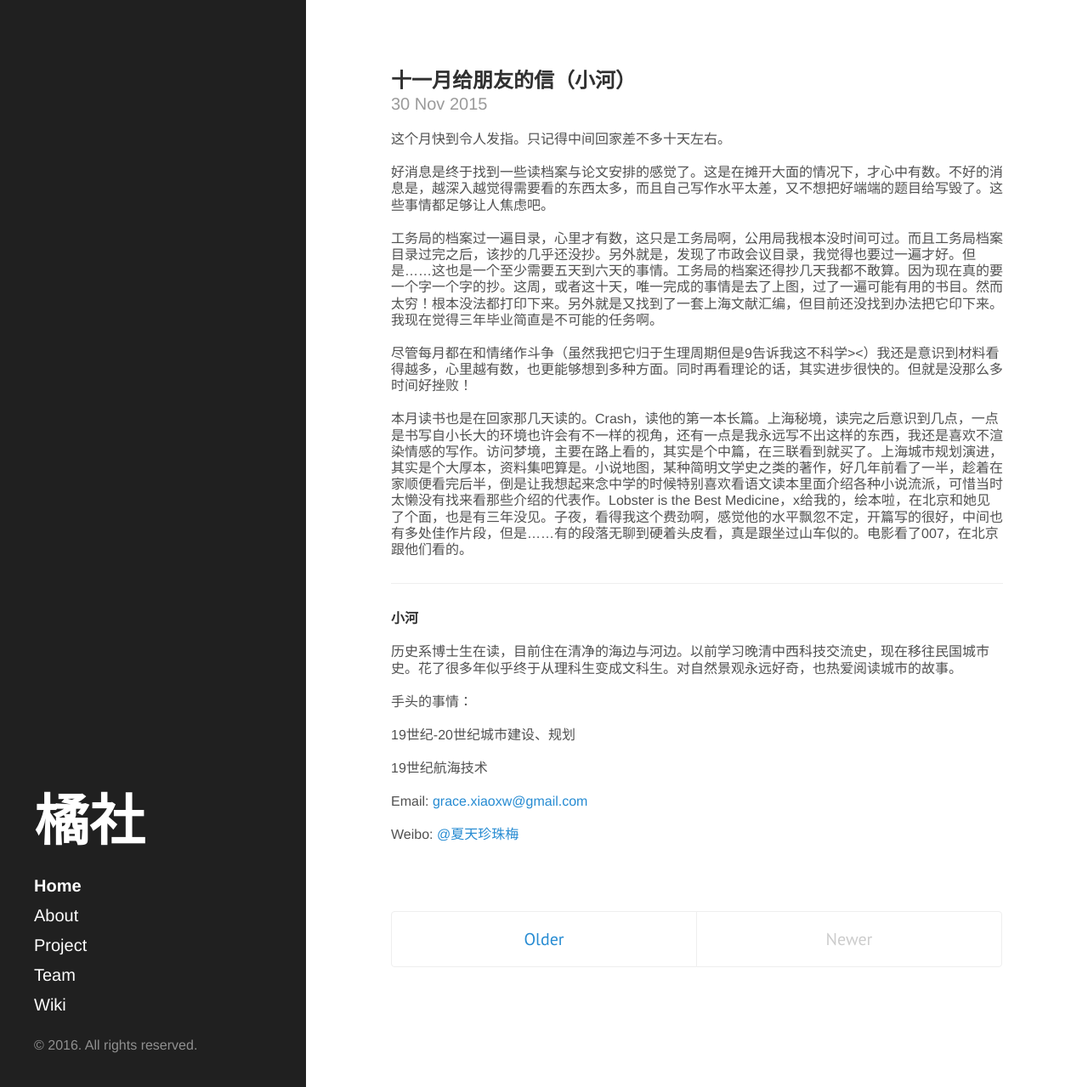
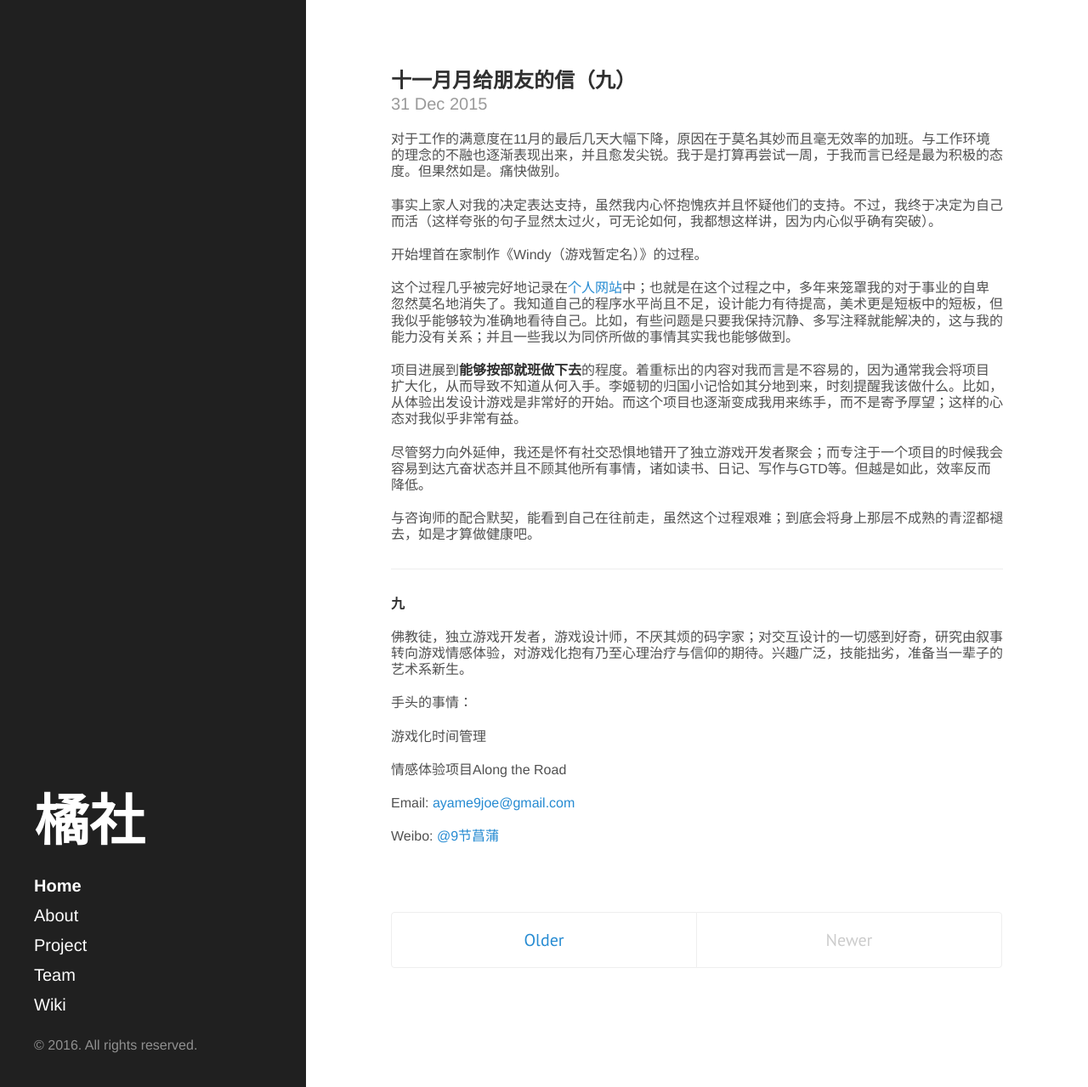
Before and after one commit to orangeclub/orangeclub.github.io, a Jekyll site: the page built from index.html, in a window 1280 px wide and 1279 px high. Shown: the whole window at 85% size. Built offline with Jekyll 4.4.1, drawn with Linux system fonts in a browser that asks for light colours; the list of posts is cut into pages by our own code.

Commit message:
post update

```diff
--- /dev/null
+++ b/_posts/2015-12-31-letter-to-friends-nine.md
@@ -0,0 +1,34 @@
+---
+layout: post
+title: 十一月月给朋友的信（九）
+author: 九
+---
+对于工作的满意度在11月的最后几天大幅下降，原因在于莫名其妙而且毫无效率的加班。与工作环境的理念的不融也逐渐表现出来，并且愈发尖锐。我于是打算再尝试一周，于我而言已经是最为积极的态度。但果然如是。痛快做别。
+
+事实上家人对我的决定表达支持，虽然我内心怀抱愧疚并且怀疑他们的支持。不过，我终于决定为自己而活（这样夸张的句子显然太过火，可无论如何，我都想这样讲，因为内心似乎确有突破）。
+
+开始埋首在家制作《Windy（游戏暂定名）》的过程。
+
+这个过程几乎被完好地记录在[个人网站](http://ayame9joe.github.io/)中；也就是在这个过程之中，多年来笼罩我的对于事业的自卑忽然莫名地消失了。我知道自己的程序水平尚且不足，设计能力有待提高，美术更是短板中的短板，但我似乎能够较为准确地看待自己。比如，有些问题是只要我保持沉静、多写注释就能解决的，这与我的能力没有关系；并且一些我以为同侪所做的事情其实我也能够做到。
+
+项目进展到**能够按部就班做下去**的程度。着重标出的内容对我而言是不容易的，因为通常我会将项目扩大化，从而导致不知道从何入手。李姬韧的归国小记恰如其分地到来，时刻提醒我该做什么。比如，从体验出发设计游戏是非常好的开始。而这个项目也逐渐变成我用来练手，而不是寄予厚望；这样的心态对我似乎非常有益。
+
+尽管努力向外延伸，我还是怀有社交恐惧地错开了独立游戏开发者聚会；而专注于一个项目的时候我会容易到达亢奋状态并且不顾其他所有事情，诸如读书、日记、写作与GTD等。但越是如此，效率反而降低。
+
+与咨询师的配合默契，能看到自己在往前走，虽然这个过程艰难；到底会将身上那层不成熟的青涩都褪去，如是才算做健康吧。
+
+---
+
+**九**
+
+佛教徒，独立游戏开发者，游戏设计师，不厌其烦的码字家；对交互设计的一切感到好奇，研究由叙事转向游戏情感体验，对游戏化抱有乃至心理治疗与信仰的期待。兴趣广泛，技能拙劣，准备当一辈子的艺术系新生。
+
+手头的事情：
+
+游戏化时间管理
+
+情感体验项目Along the Road
+
+Email: [ayame9joe@gmail.com](ayame9joe@gmail.com "ayame9joe@gmail.com")
+
+Weibo: [@9节菖蒲](http://weibo.com/ayame9joe/ "@9节菖蒲")
```
Also changed, not shown: _posts/2015-11-30-letter-to-friends-nine.md (+1 -1 lines).
